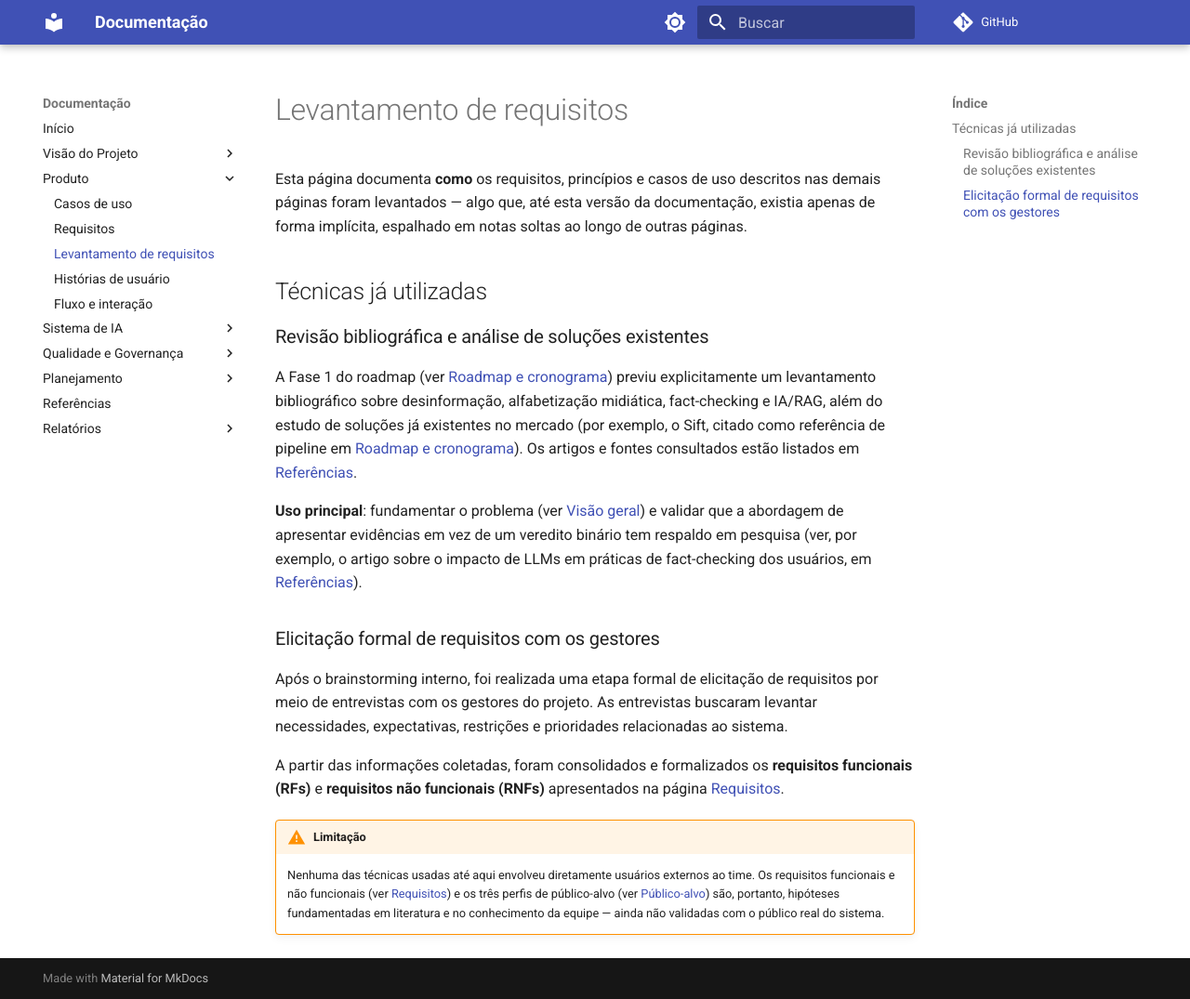
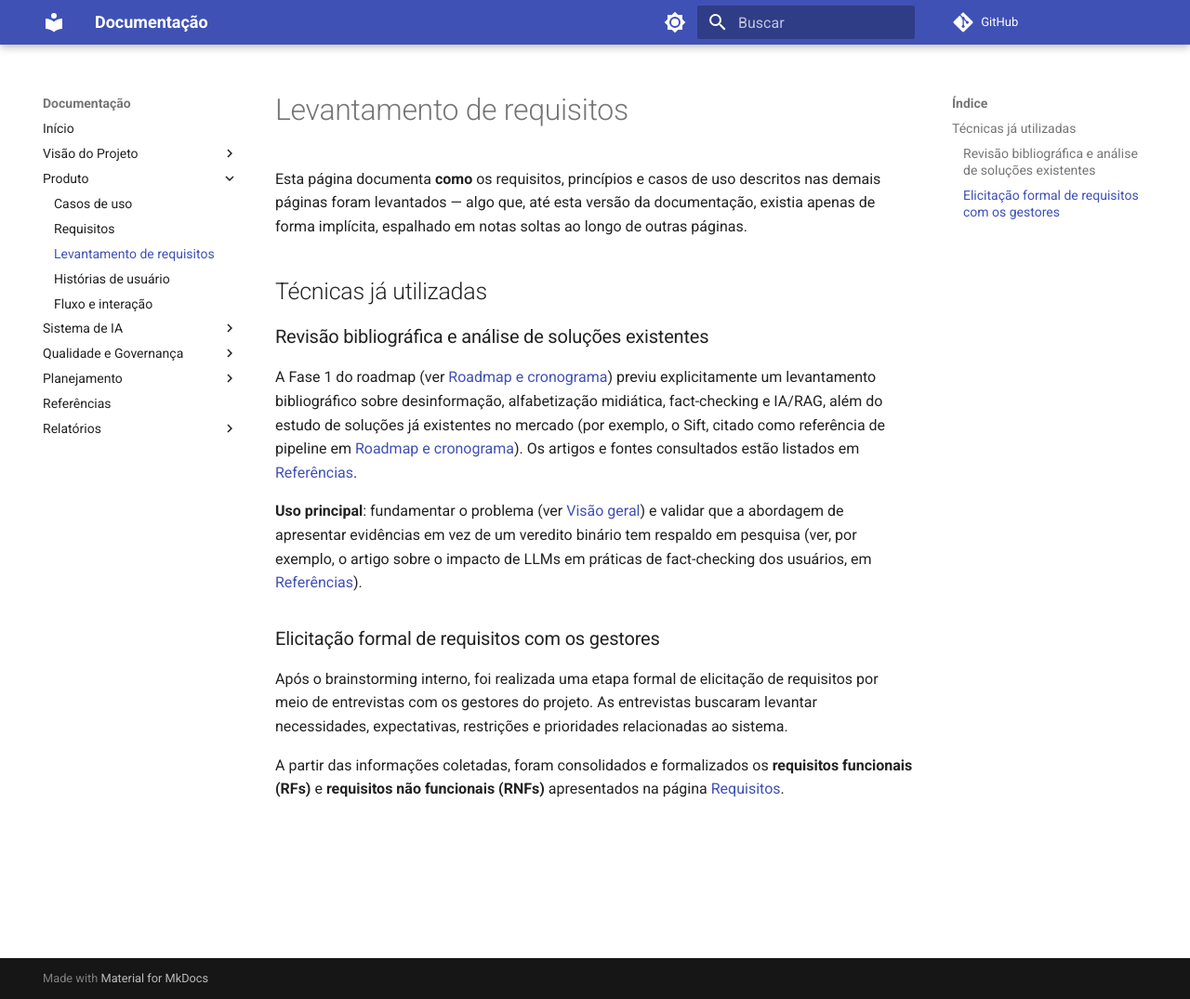
Before and after one commit to Challenge-1-Residencia-IA/Documentacao, an MkDocs documentation site: the page built from docs/levantamento-de-requisitos.md, in a window 1280 px wide and 1075 px high. Shown: the whole window at 93% size. Built offline with MkDocs 1.6.1 and Material for MkDocs 9.7.7, drawn with Linux system fonts in a browser that asks for light colours; comment, search, counter and statistics services are not loaded.

Commit message:
docs: remove nota de limitação de levantamento-de-requisitos

```diff
--- a/docs/levantamento-de-requisitos.md
+++ b/docs/levantamento-de-requisitos.md
@@ -15,6 +15,3 @@ A Fase 1 do roadmap (ver [Roadmap e cronograma](roadmap.md)) previu explicitamen
 Após o brainstorming interno, foi realizada uma etapa formal de elicitação de requisitos por meio de entrevistas com os gestores do projeto. As entrevistas buscaram levantar necessidades, expectativas, restrições e prioridades relacionadas ao sistema.
 
 A partir das informações coletadas, foram consolidados e formalizados os **requisitos funcionais (RFs)** e **requisitos não funcionais (RNFs)** apresentados na página [Requisitos](requisitos.md).
-
-!!! warning "Limitação"
-    Nenhuma das técnicas usadas até aqui envolveu diretamente usuários externos ao time. Os requisitos funcionais e não funcionais (ver [Requisitos](requisitos.md)) e os três perfis de público-alvo (ver [Público-alvo](publico-alvo.md)) são, portanto, hipóteses fundamentadas em literatura e no conhecimento da equipe — ainda não validadas com o público real do sistema.
```
